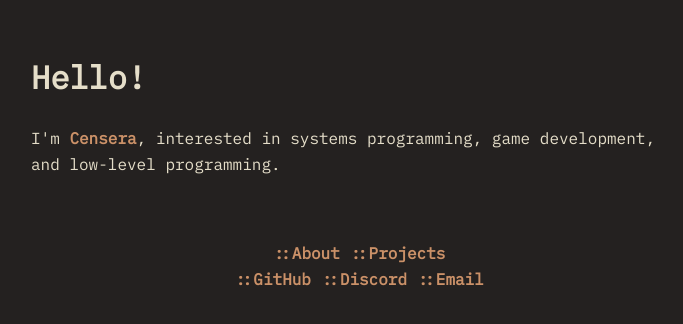
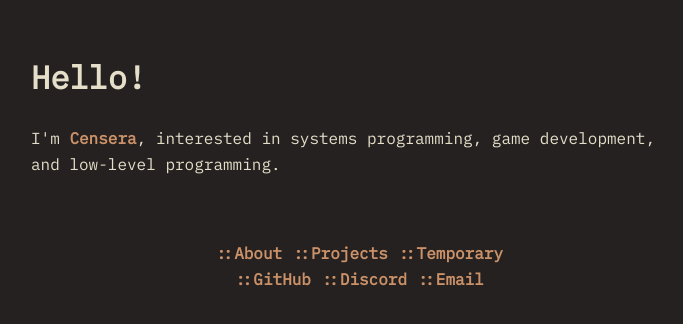
Before and after one commit to Censera/Censera, a plain HTML site: page src/index.html in a window 1280 px wide. Shown: the whole page, without its empty margins (281-964 px from the left). Drawn offline with Linux system fonts and the light colour scheme; no server answers.

Commit message:
changed the cursors

```diff
--- a/src/index.html
+++ b/src/index.html
@@ -41,7 +41,7 @@
     </main>
     <p id="link">
       <span class="pages enter" style="--i: 2"
-        ><a href="/about">::About</a> <a href="/projects">::Projects</a></span
+        ><a href="/about">::About</a> <a href="/projects">::Projects</a> <a href="/tmp">::Temporary</a></span
       >
       <span class="contacts enter" style="--i: 3"
         ><a target="_blank" rel="noopener" id="gi">::GitHub</a>
```
Also changed, not shown: src/tmp/index.html (+1 -1 lines), src/.css/global.css, src/.img/cursor/default.png, src/.img/cursor/non.png (added), src/.img/cursor/pointer.png, src/.img/cursor/text.png.
